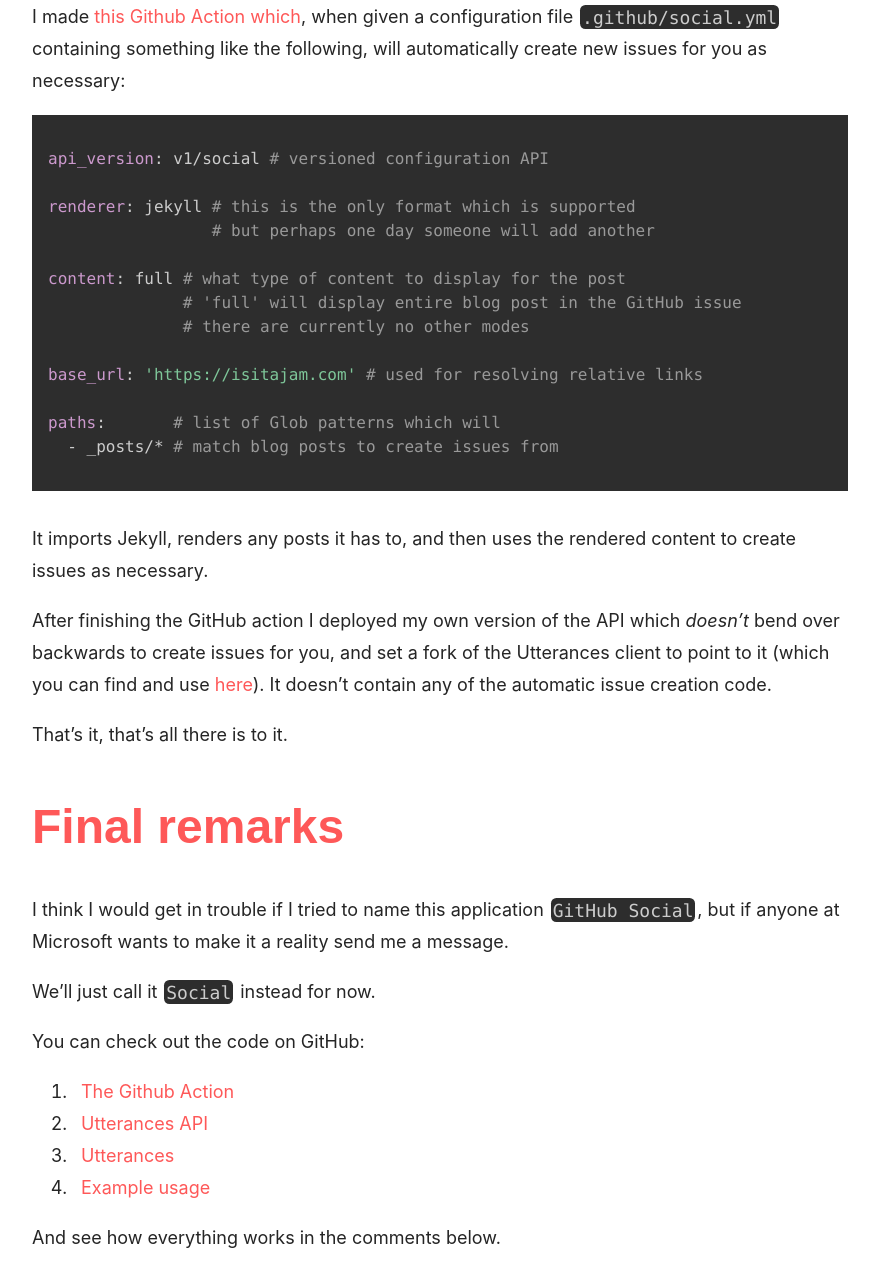
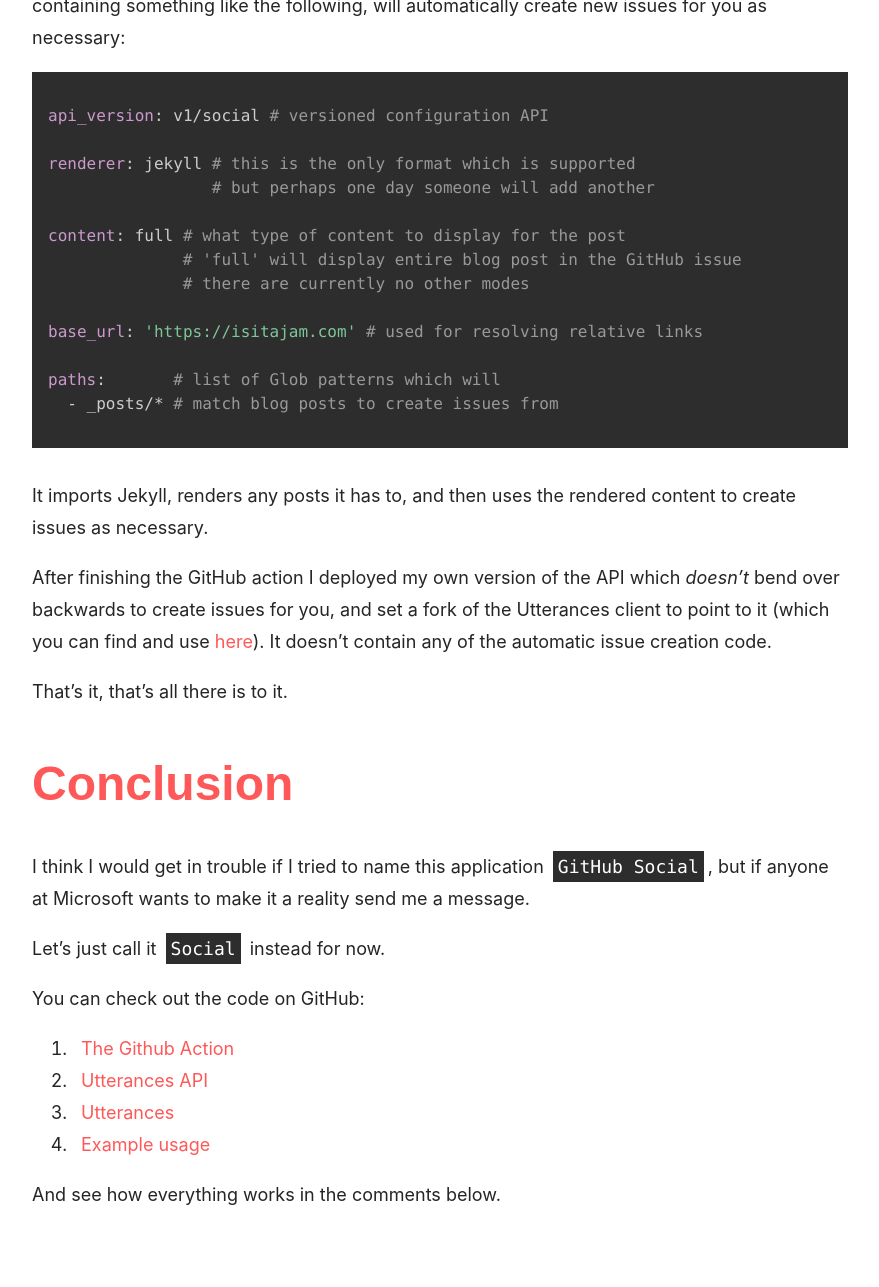
Before and after one commit to tbrockman/tbrockman.github.io, a Jekyll site: the page built from _posts/2020-11-01-hello-world.md, in a window 1280 px wide and 1400 px high, scrolled down 12745 px. Shown: the top 1287 px of the window, without its empty margins (200-1079 px from the left). Built offline with Jekyll 4.4.1, drawn with Linux system fonts in a browser that asks for light colours.

Commit message:
Style modifications and some hacky javascript.

```diff
--- a/_layouts/post.html
+++ b/_layouts/post.html
@@ -24,6 +24,7 @@
         async>
     </script>
     </div>
+    <script src="/assets/js/post.js"></script>
     <script src="/assets/js/prism.js"></script>
       <!-- <div id="copyright" class="copyright">
           copyright © 2020 theodore brockman
--- a/_posts/2020-11-01-hello-world.md
+++ b/_posts/2020-11-01-hello-world.md
@@ -290,11 +290,11 @@ After finishing the GitHub action I deployed my own version of the API which *do
 
 That's it, that's all there is to it.
 
-## Final remarks
+## Conclusion
 
 I think I would get in trouble if I tried to name this application `GitHub Social`, but if anyone at Microsoft wants to make it a reality send me a message.
 
-We'll just call it `Social` instead for now.
+Let's just call it `Social` instead for now.
 
 You can check out the code on GitHub:
 
--- a/_sass/post.scss
+++ b/_sass/post.scss
@@ -30,9 +30,10 @@ blockquote {
 }
 
 p > code {
-    background-color: #eee;
-    padding: 3px;
-    margin: 2px;
+    padding: 5px !important;
+    margin: 4px;
+    border-radius: 0 !important;
+    color: #fff !important;
 }
 
 p > strong > code {
@@ -55,6 +56,11 @@ p > strong > code {
     display: block;
     margin-top: 2em;
     margin-bottom: 0;
+    border-radius: 0 !important;
+    width: fit-content;
+    padding: 0.25em 0.5em;
+    background-color: #fe5858;
+    color: #ffffff;
 }
 
 .post-header {
@@ -107,4 +113,5 @@ p > strong > code {
 
 .highlight pre {
     padding: 2em 1em;
+    margin: 0;
 }
--- /dev/null
+++ b/assets/js/post.js
@@ -0,0 +1,10 @@
+const init = () => {
+    const elements = document.querySelectorAll("p a code");
+    elements.forEach(element => {
+        const grandparent = element.parentNode.parentNode;
+        grandparent.setAttribute('style', 'margin:0;')
+    })
+    console.log(elements)
+}
+
+window.addEventListener('load', init);
```
Also changed, not shown: Gemfile.lock (added).
